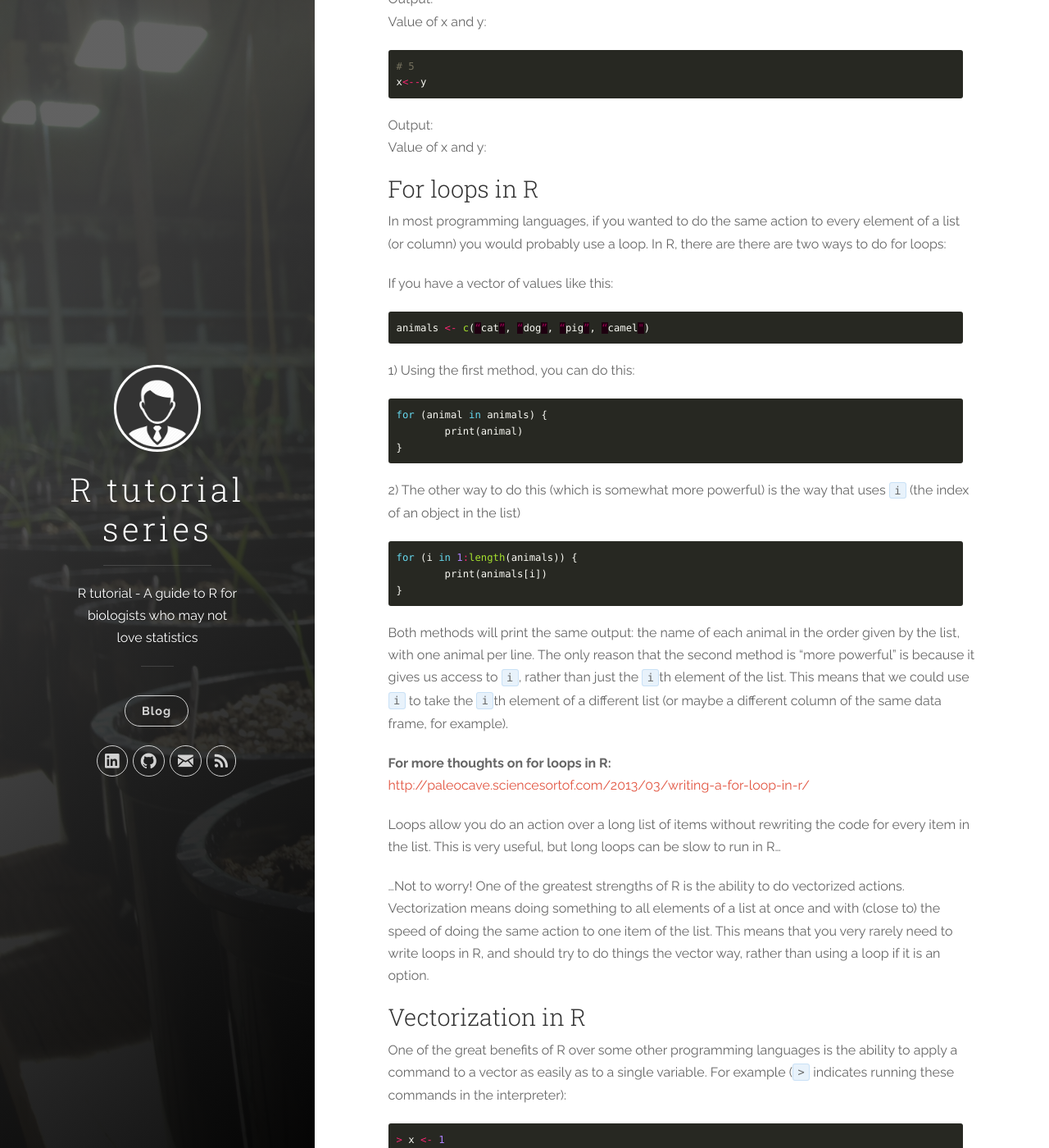
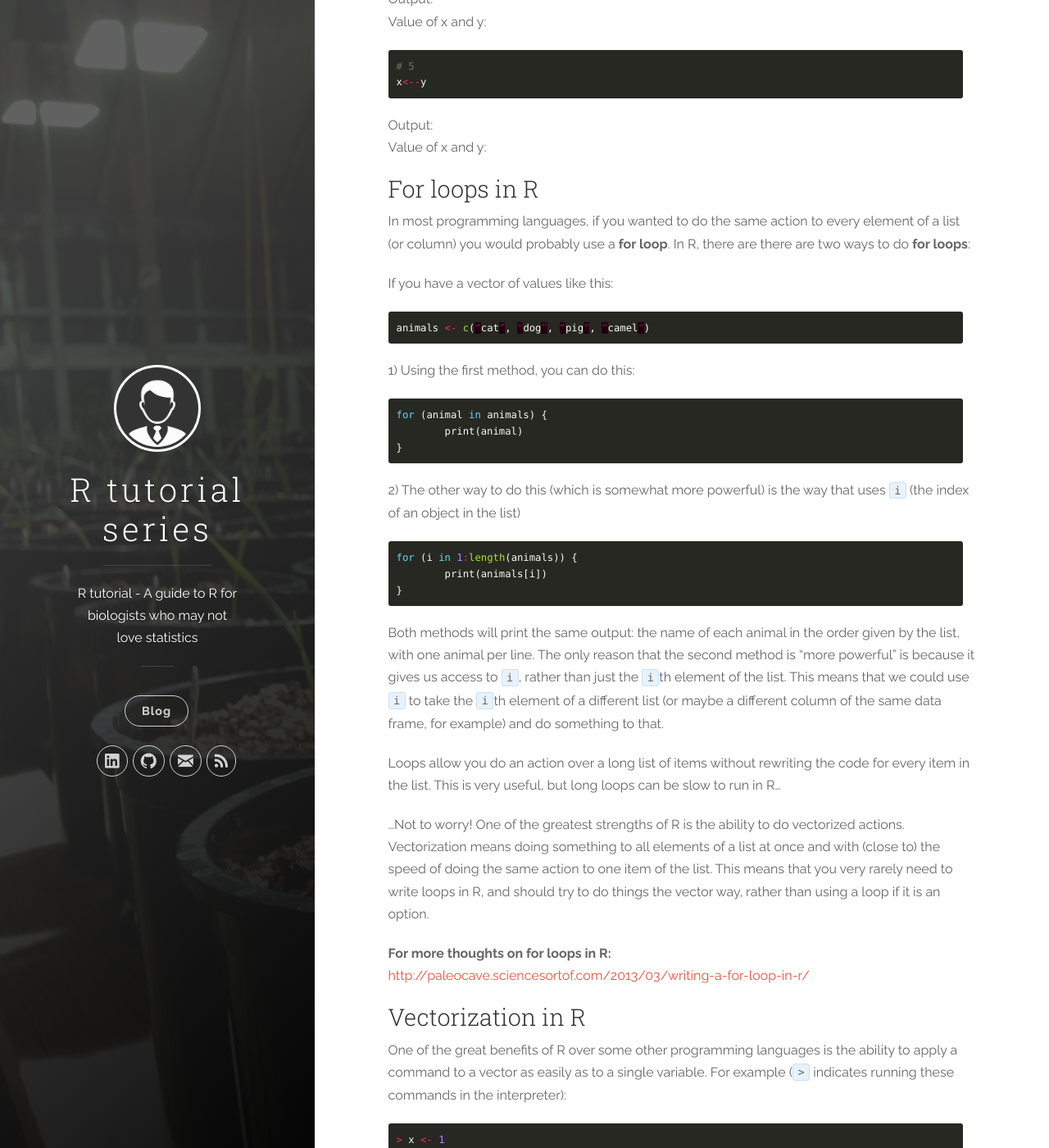
Before and after one commit to bakuhatsu/Rsite, a Jekyll site: the page built from _posts/2016-04-14-Getting-started-with-R.markdown, in a window 1280 px wide and 1400 px high, scrolled down 8457 px. Shown: the whole window at 82% size. Built offline with Jekyll 4.4.1, drawn with Linux system fonts in a browser that asks for light colours; nearby versions of some CDN libraries.

Commit message:
Added section about loops

````diff
--- a/_posts/2016-04-14-Getting-started-with-R.markdown
+++ b/_posts/2016-04-14-Getting-started-with-R.markdown
@@ -204,7 +204,7 @@ Value of x and y: **<span class="spoiler"><span>x is -2 and y is 2</span></span>
 
 ### For loops in R ###
 
-In most programming languages, if you wanted to do the same action to every element of a list (or column) you would probably use a loop.  In R, there are there are two ways to do for loops:
+In most programming languages, if you wanted to do the same action to every element of a list (or column) you would probably use a **for loop**.  In R, there are there are two ways to do **for loops**:
 
 If you have a vector of values like this:
 
@@ -228,14 +228,14 @@ for (i in 1:length(animals)) {
 }
 ```
 
-Both methods will print the same output: the name of each animal in the order given by the list, with one animal per line.  The only reason that the second method is "more powerful" is because it gives us access to `i`, rather than just the `i`<sup>th</sup> element of the list.  This means that we could use `i` to take the `i`<sup>th</sup> element of a different list (or maybe a different column of the same data frame, for example).
-
-**For more thoughts on for loops in R:**
-[http://paleocave.sciencesortof.com/2013/03/writing-a-for-loop-in-r/](http://paleocave.sciencesortof.com/2013/03/writing-a-for-loop-in-r/)
+Both methods will print the same output: the name of each animal in the order given by the list, with one animal per line.  The only reason that the second method is "more powerful" is because it gives us access to `i`, rather than just the `i`<sup>th</sup> element of the list.  This means that we could use `i` to take the `i`<sup>th</sup> element of a different list (or maybe a different column of the same data frame, for example) and do something to that.
 
 Loops allow you do an action over a long list of items without rewriting the code for every item in the list.  This is very useful, but long loops can be slow to run in R...
 
 ...Not to worry!  One of the greatest strengths of R is the ability to do vectorized actions.  Vectorization means doing something to all elements of a list at once and with (close to) the speed of doing the same action to one item of the list.  This means that you very rarely need to write loops in R, and should try to do things the vector way, rather than using a loop if it is an option.
+
+**For more thoughts on for loops in R:**
+[http://paleocave.sciencesortof.com/2013/03/writing-a-for-loop-in-r/](http://paleocave.sciencesortof.com/2013/03/writing-a-for-loop-in-r/)
 
 ### Vectorization in R ###
 
````
